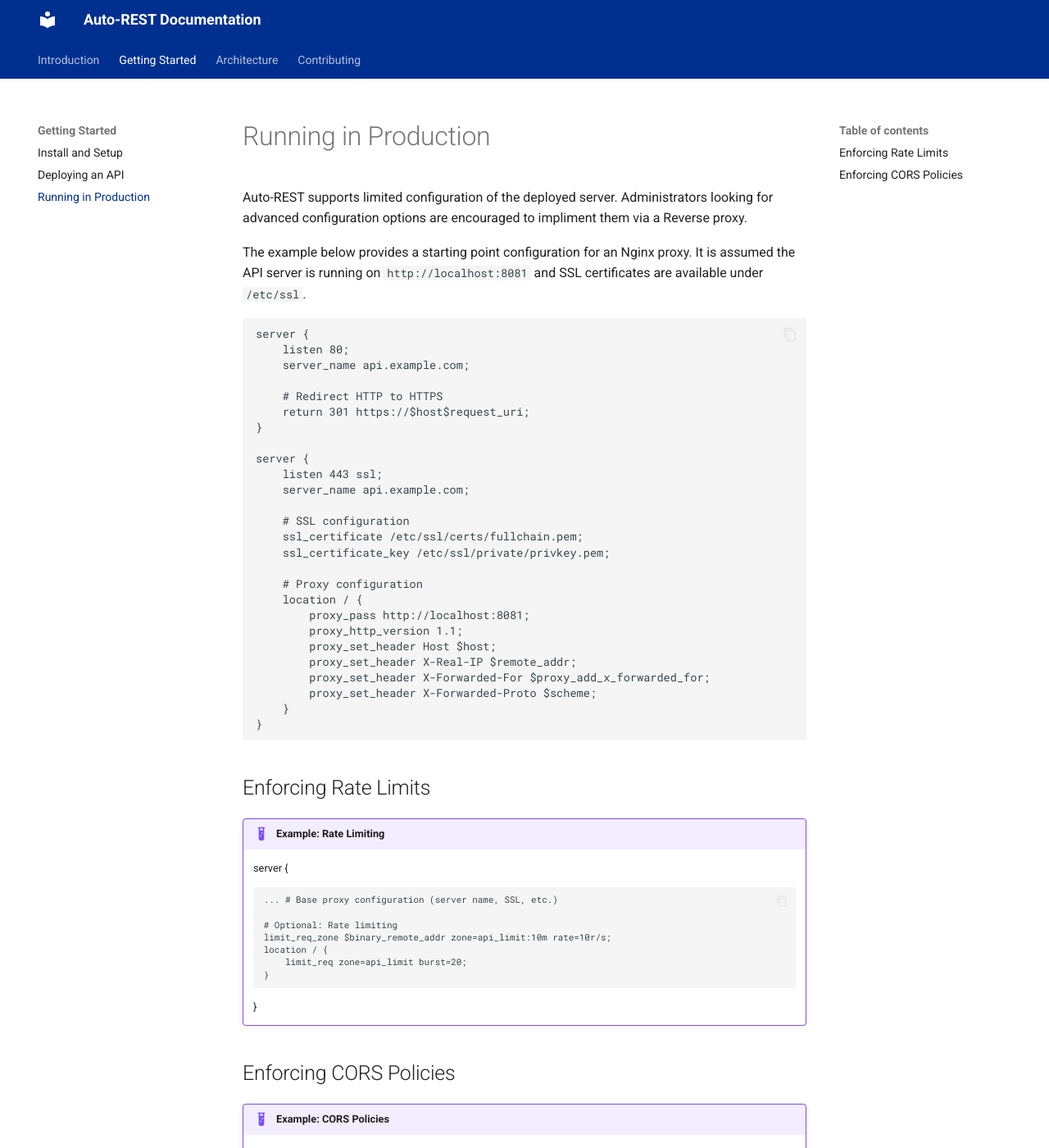
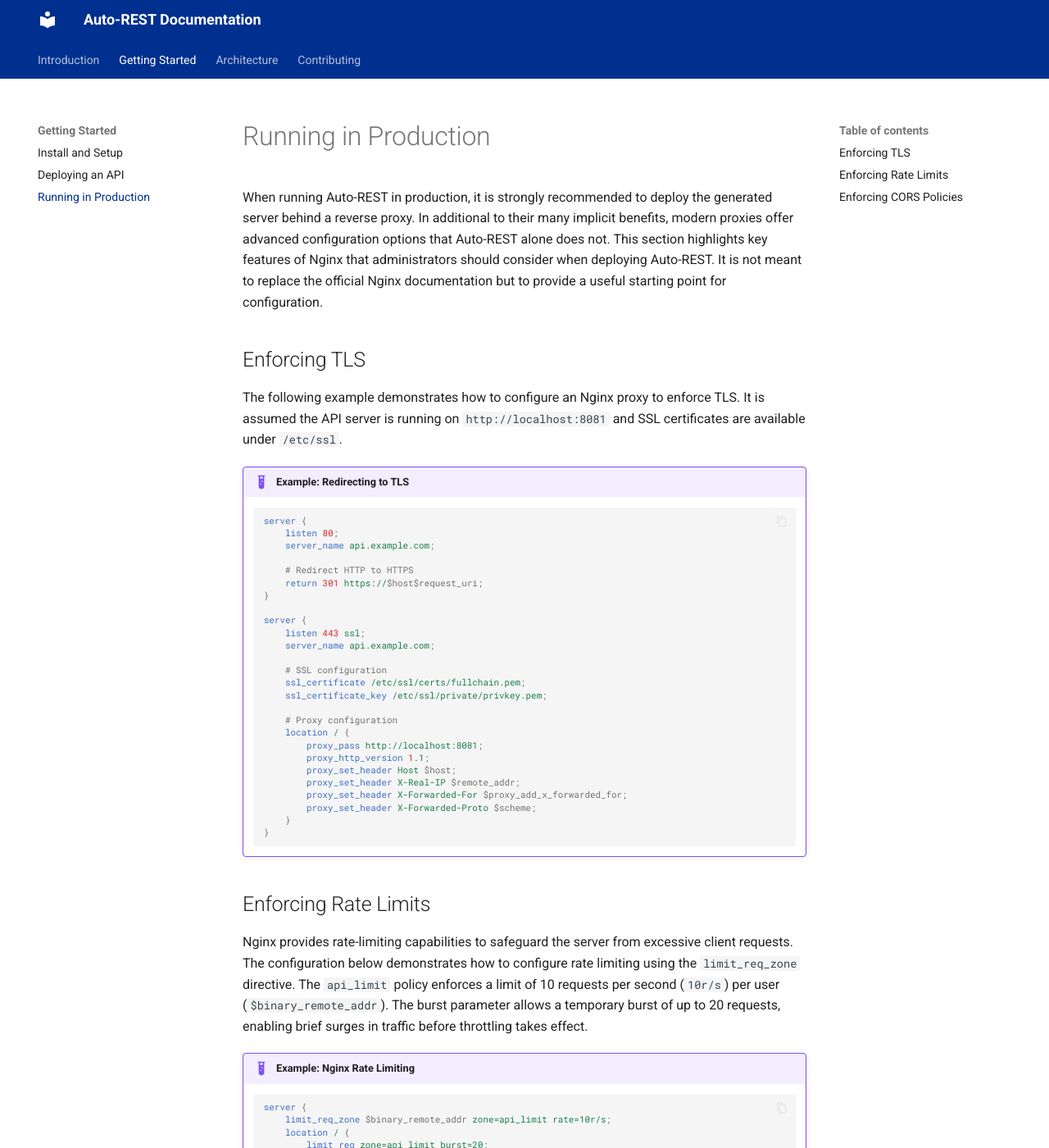
Before and after one commit to Better-HPC/auto-rest, an MkDocs documentation site: the page built from docs/getting_started/running_prod.md, in a window 1280 px wide and 1400 px high. Shown: the whole window at 82% size. Built offline with MkDocs 1.6.1 and Material for MkDocs 9.7.7, drawn with Linux system fonts in a browser that asks for light colours; some of the changed text lies outside the part shown.

Commit message:
Editing pass

````diff
--- a/docs/getting_started/running_prod.md
+++ b/docs/getting_started/running_prod.md
@@ -1,69 +1,79 @@
 # Running in Production
 
-Auto-REST supports limited configuration of the deployed server.
-Administrators looking for advanced configuration options are encouraged to impliment them via a Reverse proxy.
+When running Auto-REST in production, it is strongly recommended to deploy the generated server behind a reverse proxy.
+In additional to their many implicit benefits, modern proxies offer advanced configuration options that Auto-REST alone does not.
+This section highlights key features of Nginx that administrators should consider when deploying Auto-REST.
+It is not meant to replace the official Nginx documentation but to provide a useful starting point for configuration.
 
-The example below provides a starting point configuration for an Nginx proxy.
+## Enforcing TLS
+
+The following example demonstrates how to configure an Nginx proxy to enforce TLS.
 It is assumed the API server is running on `http://localhost:8081` and SSL certificates are available under `/etc/ssl`.
 
-```
-server {
-    listen 80;
-    server_name api.example.com;
+!!! example "Example: Redirecting to TLS"
 
-    # Redirect HTTP to HTTPS
-    return 301 https://$host$request_uri;
-}
+    ```nginx
+    server {
+        listen 80;
+        server_name api.example.com;
 
-server {
-    listen 443 ssl;
-    server_name api.example.com;
+        # Redirect HTTP to HTTPS
+        return 301 https://$host$request_uri;
+    }
 
-    # SSL configuration
-    ssl_certificate /etc/ssl/certs/fullchain.pem;
-    ssl_certificate_key /etc/ssl/private/privkey.pem;
+    server {
+        listen 443 ssl;
+        server_name api.example.com;
 
-    # Proxy configuration
-    location / {
-        proxy_pass http://localhost:8081;
-        proxy_http_version 1.1;
-        proxy_set_header Host $host;
-        proxy_set_header X-Real-IP $remote_addr;
-        proxy_set_header X-Forwarded-For $proxy_add_x_forwarded_for;
-        proxy_set_header X-Forwarded-Proto $scheme;
+        # SSL configuration
+        ssl_certificate /etc/ssl/certs/fullchain.pem;
+        ssl_certificate_key /etc/ssl/private/privkey.pem;
+
+        # Proxy configuration
+        location / {
+            proxy_pass http://localhost:8081;
+            proxy_http_version 1.1;
+            proxy_set_header Host $host;
+            proxy_set_header X-Real-IP $remote_addr;
+            proxy_set_header X-Forwarded-For $proxy_add_x_forwarded_for;
+            proxy_set_header X-Forwarded-Proto $scheme;
+        }
     }
-}
-```
+    ```
 
 ## Enforcing Rate Limits
 
-!!! example "Example: Rate Limiting"
+Nginx provides rate-limiting capabilities to safeguard the server from excessive client requests.
+The configuration below demonstrates how to configure rate limiting using the `limit_req_zone` directive.
+The `api_limit` policy enforces a limit of 10 requests per second (`10r/s`) per user (`$binary_remote_addr`).
+The burst parameter allows a temporary burst of up to 20 requests, enabling brief surges in traffic before throttling
+takes effect.
 
+!!! example "Example: Nginx Rate Limiting"
+
+    ```nginx
     server {
-
-        ... # Base proxy configuration (server name, SSL, etc.)
-
-        # Optional: Rate limiting
-        limit_req_zone $binary_remote_addr zone=api_limit:10m rate=10r/s;
+        limit_req_zone $binary_remote_addr zone=api_limit rate=10r/s;
         location / {
             limit_req zone=api_limit burst=20;
         }
     }
+    ```
 
 ## Enforcing CORS Policies
 
-!!! example "Example: CORS Policies"
+Nginx offers support for enforcing Cross-Origin Resource Sharing (CORS) policies.
+The configuration below demonstrates how to implement a basic CORS policy using the `add_header` directive.
+This setup allows requests from any origin (`Access-Control-Allow-Origin: '*'`) and limits the supported HTTP methods.
 
+!!! example "Example: Nginx CORS Configuration"
+
+    ```nginx
     server {
-
-        ... # Base proxy configuration (server name, SSL, etc.)
-
         location / {
             add_header 'Access-Control-Allow-Origin' '*';
             add_header 'Access-Control-Allow-Methods' 'GET, POST, PUT, DELETE, OPTIONS, HEAD';
             add_header 'Access-Control-Allow-Headers' 'Authorization, Content-Type';
-            if ($request_method = 'OPTIONS') {
-                return 204;
-            }
         }
     }
+    ```
````
